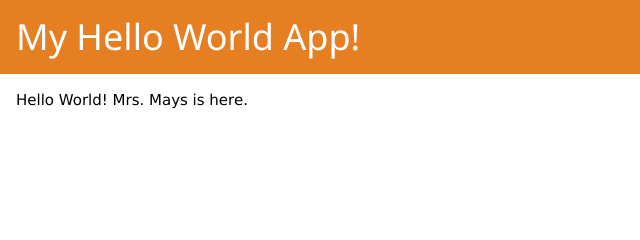
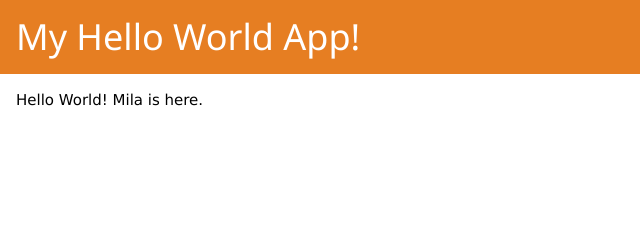
Before and after one commit to milagutierrez-code/Hello-World, a plain HTML site: page index.html in a window 1280 px wide. Shown: the top 240 px of the page, 0-640 px from the left. Drawn offline with Linux system fonts and the light colour scheme.

Commit message:
Update index.html

```diff
--- a/index.html
+++ b/index.html
@@ -17,7 +17,7 @@
 
 	<div class="w3-container"><!-- place main content here and it will show up between header and footer.-->
 
-		<p>Hello World! Mrs. Mays is here.</p>		<!-- I added my name here-->
+		<p>Hello World! Mila is here.</p>		<!-- I added my name here-->
 
 	</div><!-- /content -->
 
```
